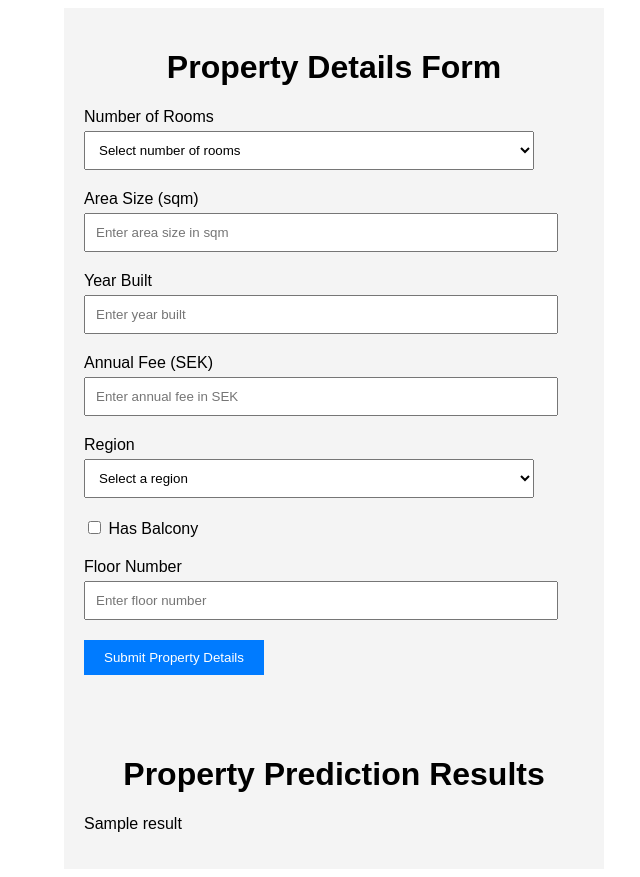
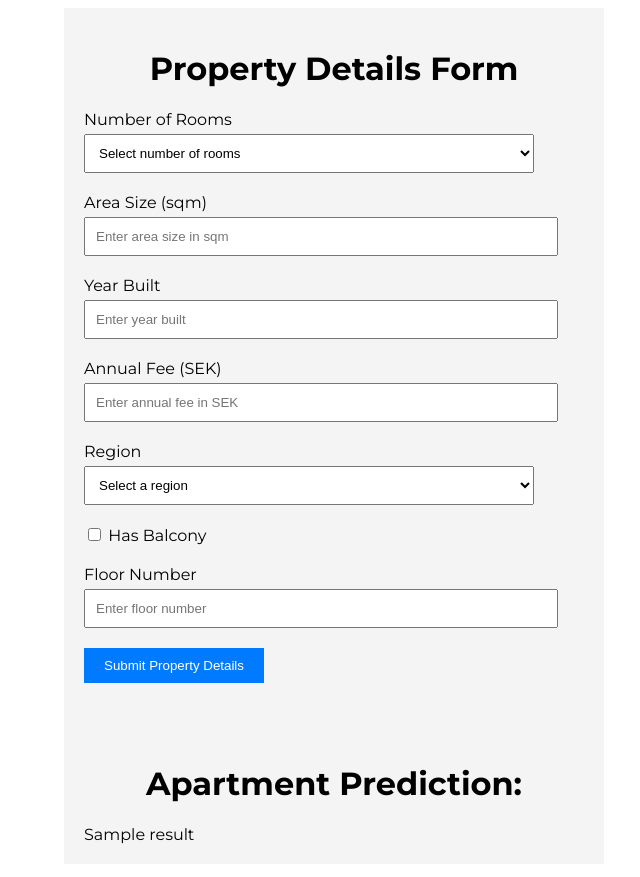
Before and after one commit to ossianhempel/apartment_price_predictor, a Flask app: template templates/prediction_form.html in a window 1280 px wide. Shown: the whole page, without its empty margins (306-946 px from the left). After the commit the page ends 844 px from the top, so only its background shows below. Run offline with Flask 3, Linux system fonts and the light colour scheme; the template is opened without the code that fills it: most values are stand-ins (such as "Sample title", 1, 10 or a date in 2020).

Commit message:
feat: add montserrat font

```diff
--- a/static/css/prediction_form.css
+++ b/static/css/prediction_form.css
@@ -1,5 +1,5 @@
 body {
-    font-family: Arial, sans-serif;
+    font-family: "Montserrat", sans-serif;
 }
 .form-container {
     max-width: 500px;
@@ -28,3 +28,8 @@ body {
     border: none;
     cursor: pointer;
 }
+
+.form-container__prediction-output {
+    margin: auto;
+
+}
--- a/templates/prediction_form.html
+++ b/templates/prediction_form.html
@@ -3,7 +3,10 @@
 <head>
     <meta charset="UTF-8">
     <meta name="viewport" content="width=device-width, initial-scale=1.0">
-    <title>Property Prediction Form</title>
+    <title>Apartment Prediction Form</title>
+    <link rel="preconnect" href="https://fonts.googleapis.com">
+    <link rel="preconnect" href="https://fonts.gstatic.com" crossorigin>
+    <link href="https://fonts.googleapis.com/css2?family=Lato:ital,wght@0,100;0,300;0,400;0,700;0,900;1,100;1,300;1,400;1,700;1,900&family=Montserrat:ital,wght@0,100..900;1,100..900&family=Roboto:ital,wght@0,100;0,300;0,400;0,500;0,700;0,900;1,100;1,300;1,400;1,500;1,700;1,900&display=swap" rel="stylesheet">
     <link rel="stylesheet" href="{{ url_for('static', filename='css/prediction_form.css') }}">
 </head>
 <body>
@@ -84,8 +87,8 @@
     </div>
 
     <div class="form-container">
-        <h1>Property Prediction Results</h1>
-        <p>{{ result }}</p>
+        <h1>Apartment Prediction:</h1>
+        <p class="form-container__prediction-output">{{ result }}</p>
     </div>
 </body>
 
```
